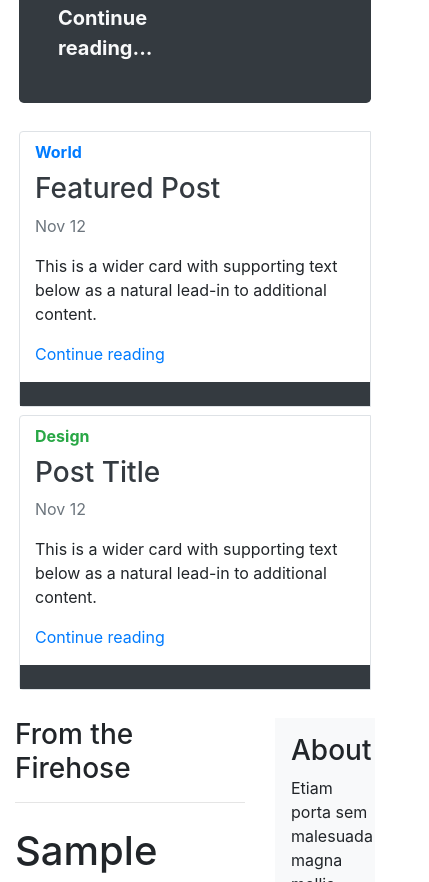
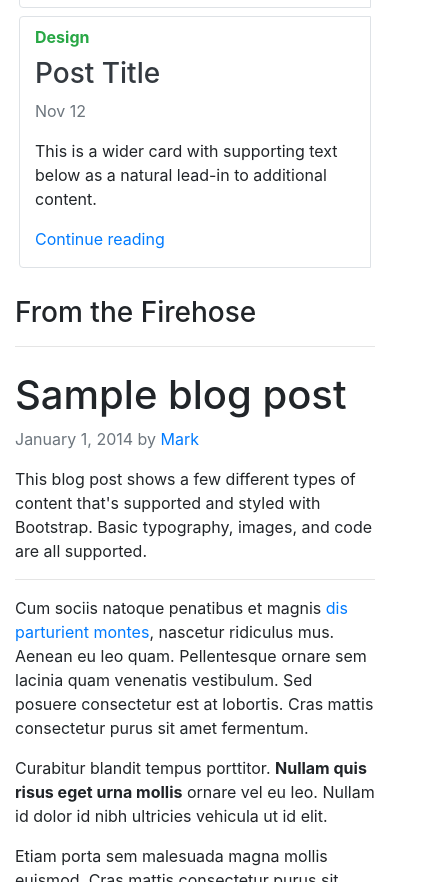
Before and after one commit to meta-utkarsh-singh/GET2021, a plain HTML site: page UI/Framework1/blog.html in a window 390 px wide. Shown: the part 1118-2000 px from the top of the page, 429 px wide, since content can reach past the window. Drawn offline with nearby package versions, Linux system fonts and the light colour scheme.

Commit message:
Update blog.html

```diff
--- a/UI/Framework1/blog.html
+++ b/UI/Framework1/blog.html
@@ -47,7 +47,7 @@
             <a class="nav-link text-muted" href="#">Travel</a>
         </nav>
         <div class="jumbotron row bg-dark text-light p-4 pt-5 m-1 mt-2">
-            <div class="col-6">
+            <div class="col-md-6 col-sm-12">
                 <h1 class="display-4">Title of a longer featured blog post</h1>
                 <p class="lead">Multiple lines of text that form the lede,
                                 informing new readers quickly and efficiently about what's most interesting in this post's contents.</p>
@@ -74,7 +74,7 @@
                             <a class="text-primary" href="#" role="button">Continue reading</a>
                         </p>
                     </div>
-                    <div class="col-md-4 bg-dark p-0">
+                    <div class="d-none d-md-block col-md-4 bg-dark p-0">
                         <img src="" alt="">
                     </div>
                 </div>
@@ -96,14 +96,14 @@
                             <a class="text-primary" href="#" role="button">Continue reading</a>
                         </p>
                     </div>
-                    <div class="col-md-4 bg-dark p-0">
+                    <div class="d-none d-md-block col-md-4 bg-dark p-0">
                         <img src="" alt="">
                     </div>
                 </div>
             </div>
         </div>
         <div class="row mt-4">
-            <div class="col-8">
+            <div class="col-sm-12 col-md-8">
                 <div class="blog mb-5">
                     <h3>From the Firehose</h3>
                     <hr>
@@ -245,7 +245,7 @@
                     <button class="btn btn-outline-secondary ml-2" style="border-radius: 25px;" disabled>Newer</button>
                 </div>
             </div>
-            <div class="col-4 display-inline">
+            <div class="col-sm-12 col-md-4 display-inline">
                 <div class="bg-light">
                     <h3 class="pl-3 pt-3">
                         About
```
